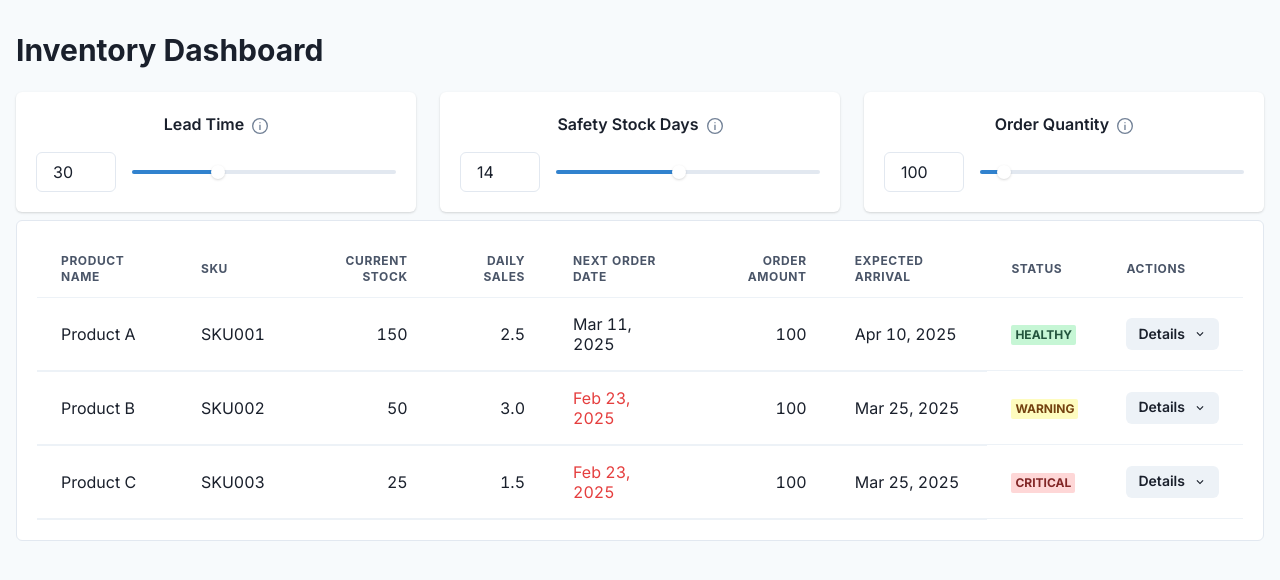
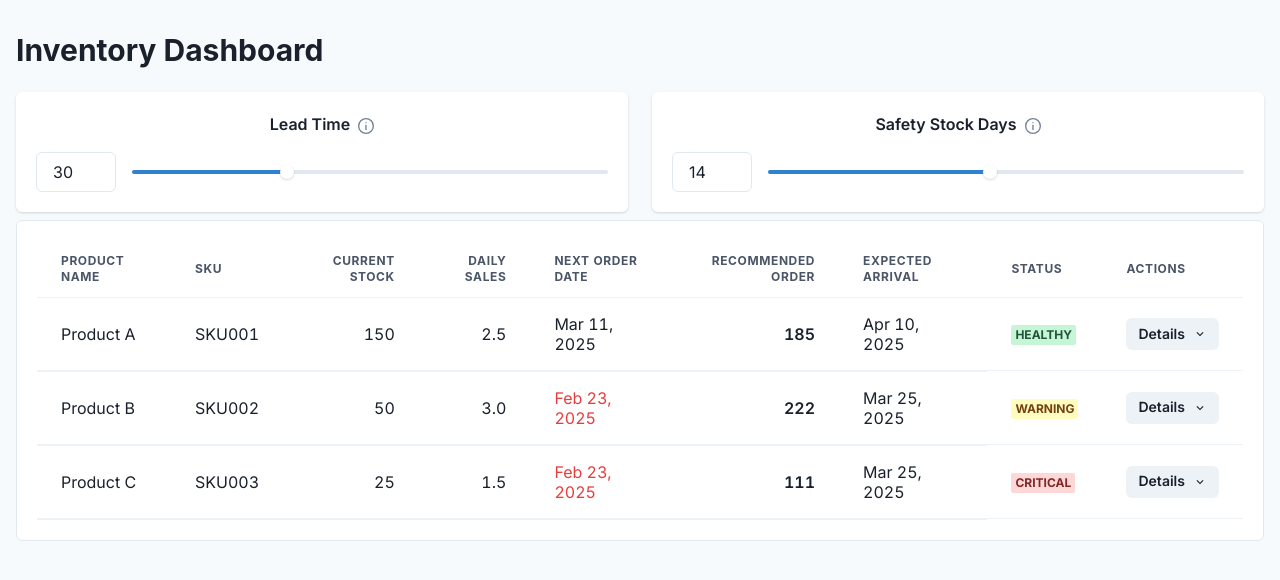
Before and after one commit to bilalsattar24/inventory-assistant, a Next.js app: page /dashboard in a window 1280 px wide. Shown: the top 580 px of the page. Built offline with nearby package versions, Linux system fonts and the light colour scheme.

Commit message:
more dashboard updates

```diff
--- a/src/app/dashboard/page.tsx
+++ b/src/app/dashboard/page.tsx
@@ -76,8 +76,7 @@ function calculateNextOrderInfo(
   currentStock: number,
   dailySales: number,
   safetyStockDays: number,
-  leadTime: number,
-  orderQuantity: number
+  leadTime: number
 ) {
   // Calculate days until safety stock is reached
   const daysUntilSafetyStock = Math.floor(
@@ -94,6 +93,10 @@ function calculateNextOrderInfo(
   // Calculate the shipping date (order date + lead time)
   const shipDate = new Date(orderDate);
   shipDate.setDate(shipDate.getDate() + leadTime);
+
+  // Calculate optimal order quantity:
+  // Cover lead time + safety stock period + 30 days of sales
+  const orderQuantity = Math.ceil(dailySales * (leadTime + safetyStockDays + 30));
 
   return {
     orderDate,
@@ -116,7 +119,6 @@ export default function Dashboard() {
   const [parameters, setParameters] = useState({
     leadTime: 30,
     safetyStock: 14,
-    orderQuantity: 100,
   });
 
   const { colorMode } = useColorMode();
@@ -188,7 +190,7 @@ export default function Dashboard() {
           <Heading size="lg" mb={6}>
             Inventory Dashboard
           </Heading>
-          <Grid templateColumns={{ base: "1fr", md: "repeat(3, 1fr)" }} gap={6}>
+          <Grid templateColumns={{ base: "1fr", md: "repeat(2, 1fr)" }} gap={6}>
             <ParameterCard
               title="Lead Time"
               value={parameters.leadTime}
@@ -207,17 +209,6 @@ export default function Dashboard() {
               step={1}
               tooltip="Buffer stock to maintain for unexpected demand or delays"
             />
-            <ParameterCard
-              title="Order Quantity"
-              value={parameters.orderQuantity}
-              onChange={(value) =>
-                handleParameterChange("orderQuantity", value)
-              }
-              min={10}
-              max={1000}
-              step={10}
-              tooltip="Standard quantity to order for each restock"
-            />
           </Grid>
         </Box>
 
@@ -232,7 +223,7 @@ export default function Dashboard() {
                     <Th isNumeric>Current Stock</Th>
                     <Th isNumeric>Daily Sales</Th>
                     <Th>Next Order Date</Th>
-                    <Th isNumeric>Order Amount</Th>
+                    <Th isNumeric>Recommended Order</Th>
                     <Th>Expected Arrival</Th>
                     <Th>Status</Th>
                     <Th>Actions</Th>
@@ -244,8 +235,7 @@ export default function Dashboard() {
                       item.currentStock,
                       item.averageDailySales,
                       parameters.safetyStock,
-                      parameters.leadTime,
-                      parameters.orderQuantity
+                      parameters.leadTime
                     );
 
                     return (
@@ -260,7 +250,11 @@ export default function Dashboard() {
                               {formatDate(nextOrder.orderDate)}
                             </Text>
                           </Td>
-                          <Td isNumeric>{parameters.orderQuantity}</Td>
+                          <Td isNumeric>
+                            <Text fontWeight="semibold">
+                              {nextOrder.orderQuantity}
+                            </Text>
+                          </Td>
                           <Td>{formatDate(nextOrder.shipDate)}</Td>
                           <Td>
                             <Badge colorScheme={getStatusColor(item.status)}>
```
